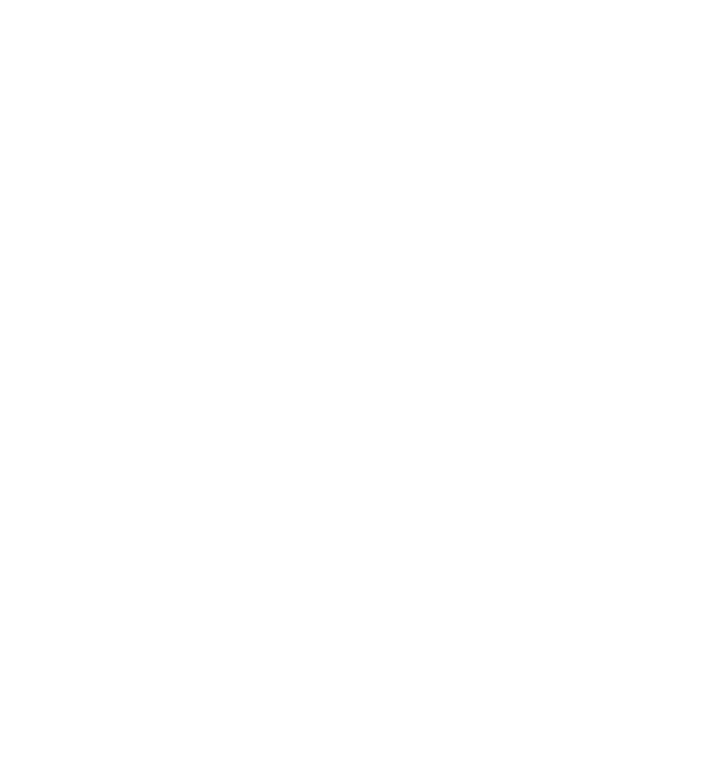
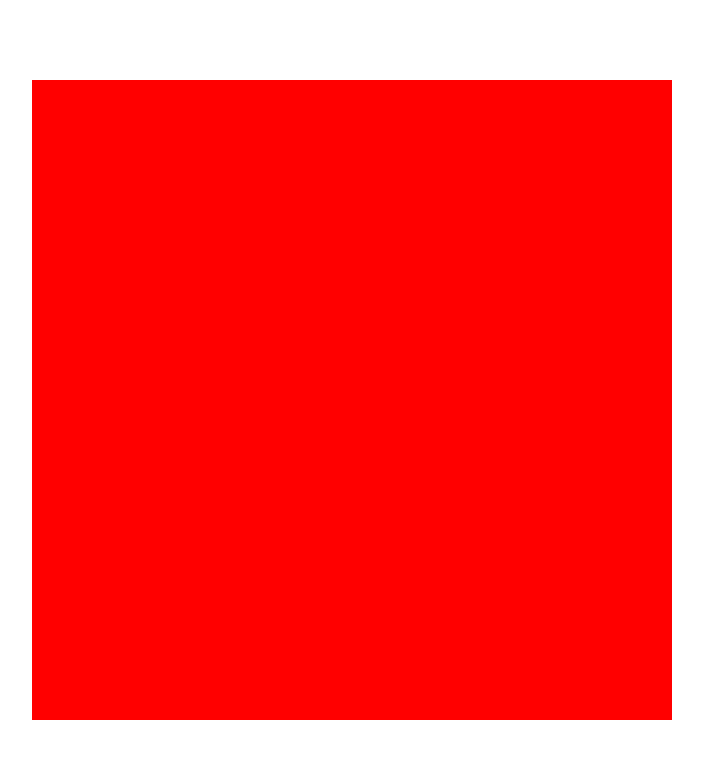
Before and after one commit to Luzefiru/odin-tic-tac-toe, a website: page src/index.html in a window 1280 px wide. Shown: the whole page, without its empty margins (288-991 px from the left). Drawn offline with Linux system fonts and the light colour scheme.

Commit message:
feat: add css colors

```diff
--- a/src/index.html
+++ b/src/index.html
@@ -4,9 +4,13 @@
   <meta charset="UTF-8">
   <meta http-equiv="X-UA-Compatible" content="IE=edge">
   <meta name="viewport" content="width=device-width, initial-scale=1.0">
+  <link rel="stylesheet" href="./style.css">
+  <script src="./script.js"></script>
   <title>Tic Tac Toe</title>
 </head>
 <body>
+  <main class="board">
 
+  </main>
 </body>
 </html>
--- a/src/style.css
+++ b/src/style.css
@@ -7,3 +7,48 @@
 html, body {
   height: 100%;
 }
+
+:root {
+  --background: #1f2020;
+  --surface: #f3f7f1;
+  --shadow: #929391;
+  --primary: #5e67de;
+  --primary-variant: #3642C8;
+  --secondary: #c05cd5;
+  --secondary-variant: #AC38C6;
+}
+
+body {
+  display: flex;
+  align-items: center;
+  justify-content: center;
+}
+
+.board {
+  display: grid;
+  grid-template-areas:
+    "row1 row1 row1"
+    "row2 row2 row2"
+    "row3 row3 row3";
+  width: 40rem;
+  height: 40rem;
+  background-color: red;
+}
+
+.board__cell {
+  background-color: wheat;
+  height: 5rem;
+  width: 5rem;;
+}
+
+.board__cell .cell--row1 {
+  grid-area: row1;
+}
+
+.board__cell .cell--row2 {
+  grid-area: row2;
+}
+
+.board__cell .cell--row3 {
+  grid-area: row3;
+}
```
